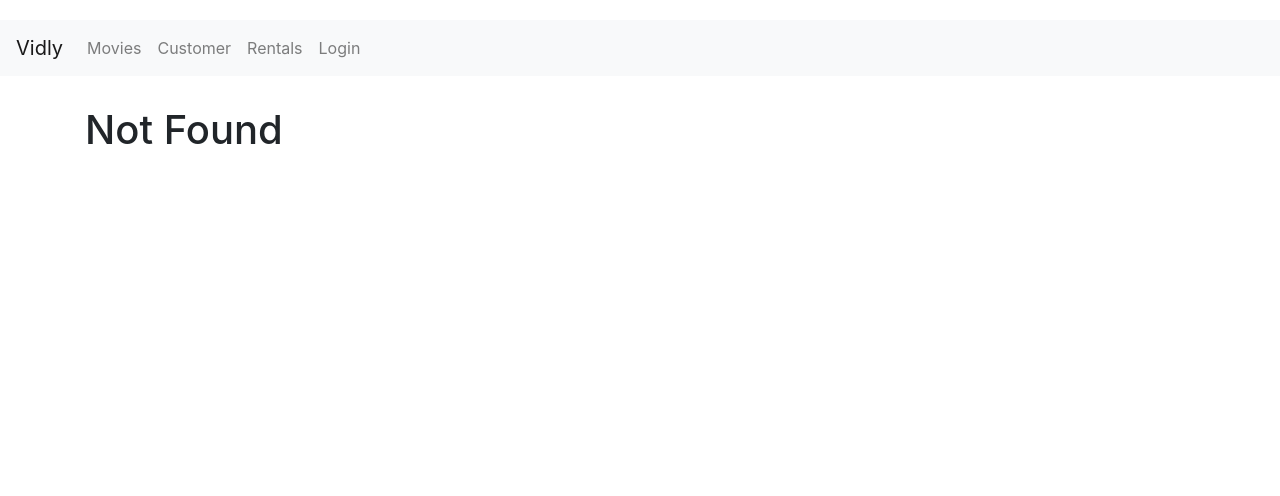
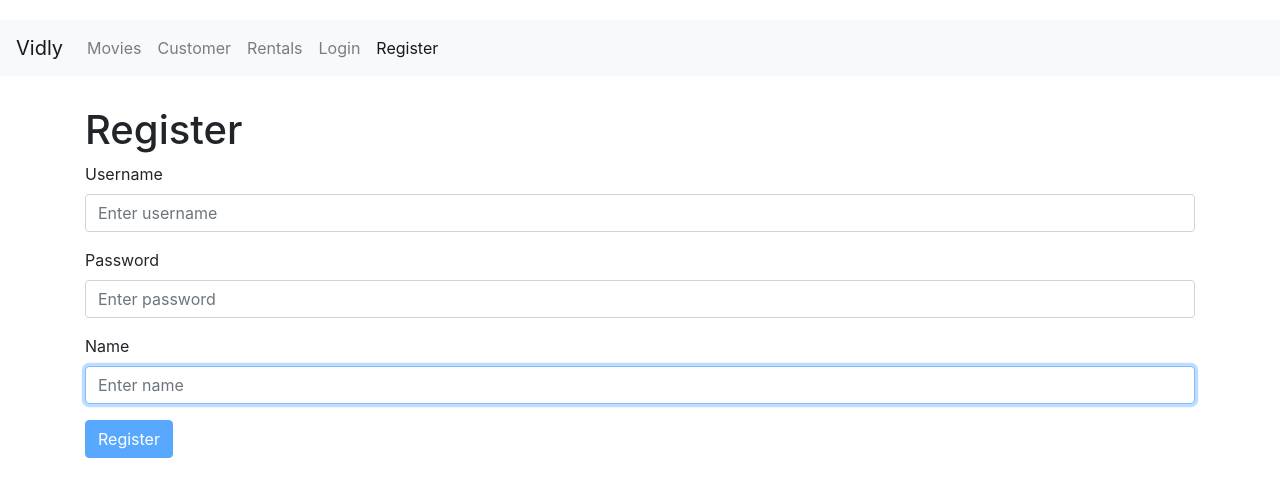
Before and after one commit to AhmedYehiaa/ReactJS-movies-list, a React (Create React App) app: page /register in a window 1280 px wide. Before the commit this address led to /not-found. Shown: the top 496 px of the page. Built offline with nearby package versions, Linux system fonts and the light colour scheme.

Commit message:
add Register form

```diff
--- a/src/App.js
+++ b/src/App.js
@@ -7,6 +7,8 @@
 import Customers from './components/customer';
 import NavBar from './components/navBar';
 import LoginForm from './components/loginForm';
+import RegisterForm from './components/registerForm';
+
 class App extends Component {
   render() {
     return (
@@ -15,6 +17,7 @@
         <main role="main" className="container">
           <Switch>
             <Route path="/login" component={LoginForm}></Route>
+            <Route path="/register" component={RegisterForm}></Route>
             <Route path="/movies/:id" component={MovieForm}></Route>
             <Route path="/movies" component={Movies}></Route>
             <Route path="/customers" component={Customers}></Route>
--- /dev/null
+++ b/src/components/common/form.jsx
@@ -0,0 +1,75 @@
+import React, { Component } from 'react';
+import Joi from "joi-browser";
+import Input from "./input";
+
+class Form extends Component {
+  state = {
+    data: {},
+    errors: {}
+  }
+  validate = () => {
+    const options = { abortEarly: false };
+    const { error } = Joi.validate(this.state.data, this.schema, options);
+    if (!error) return null;
+    const errors = {};
+    for (const item of error.details) {
+      errors[item.path[0]] = item.message;
+    }
+    return errors;
+  };
+
+  validateProperty = ({ name, value }) => {
+    const obj = { [name]: value };
+    const schema = { [name]: this.schema[name] };
+    const { error } = Joi.validate(obj, schema);
+    return error ? error.details[0].message : null;
+  };
+
+  handleSubmit = e => {
+    e.preventDefault();
+    const errors = this.validate();
+    console.log(errors);
+    this.setState({ errors: errors || {} });
+    if (errors) return;
+    this.doSubmit();
+  };
+
+  handleChange = ({ currentTarget: input }) => {
+    const errors = { ...this.state.errors };
+    const errorMessage = this.validateProperty(input);
+    if (errorMessage) errors[input.name] = errorMessage;
+    else delete errors[input.name];
+
+    const data = { ...this.state.data };
+    data[input.name] = input.value;
+
+    this.setState({ data, errors });
+  };
+
+  renderButton(label) {
+    return (
+      <button
+        disabled={this.validate()}
+        className="btn btn-primary"
+      >
+        {label}
+      </button>
+    );
+  }
+
+  renderInput(name, label, type = 'text') {
+    const { data, errors } = this.state;
+    return (
+      <Input
+        type={type}
+        name={name}
+        value={data[name]}
+        label={label}
+        onChange={this.handleChange}
+        error={errors[name]}
+      />
+    );
+  }
+}
+
+export default Form;
--- a/src/components/common/input.jsx
+++ b/src/components/common/input.jsx
@@ -1,18 +1,17 @@
 import React from 'react';
 
-const Input = ({ name, label, value, error, onChange }) => {
+const Input = ({ name, label, error, ...rest }) => {
 
   return (
     <div className="form-group">
       <label htmlFor={name}>{label}</label>
       <input
-        value={value}
+        {...rest}
         className="form-control"
         autoFocus
         id={name}
         name={name}
         placeholder={`Enter ${name}`}
-        onChange={onChange}
       />
       {error && <div className="alert alert-danger">{error} </div>}
     </div>
--- a/src/components/loginForm.jsx
+++ b/src/components/loginForm.jsx
@@ -1,11 +1,10 @@
-import React, { Component } from 'react';
+import React from 'react';
 import Joi from "joi-browser";
-import Input from "./common/input";
+import Form from "./common/form";
 
-class LoginForm extends Component {
-
+class LoginForm extends Form {
   state = {
-    account: {
+    data: {
       username: '',
       password: ''
     },
@@ -17,68 +16,19 @@
     password: Joi.string().required().label('Password'),
   }
 
-  validate = () => {
-    const options = { abortEarly: false };
-    const { error } = Joi.validate(this.state.account, this.schema, options);
-    if (!error) return null;
-    const errors = {};
-    for (const item of error.details) {
-      errors[item.path[0]] = item.message;
-    }
-    return errors;
-  };
-
-  handleSubmit = e => {
-    e.preventDefault();
-    const errors = this.validate();
-    console.log(errors);
-    this.setState({ errors: errors || {} });
-    if (errors) return;
-
+  doSubmit = () => {
     // call the server ..
-    console.log('Submitted !', this.state.account);
-  };
-
-  validateProperty = ({ name, value }) => {
-    const obj = {[name]: value};
-    const schema = {[name]: this.schema[name]};
-    const {error} = Joi.validate(obj, schema);
-    return error ? error.details[0].message : null;
-  };
-
-  handleChange = ({ currentTarget: input }) => {
-    const errors = { ...this.state.errors };
-    const errorMessage = this.validateProperty(input);
-    if (errorMessage) errors[input.name] = errorMessage;
-    else delete errors[input.name];
-
-    const account = { ...this.state.account };
-    account[input.name] = input.value;
-
-    this.setState({ account, errors });
+    console.log('Submitted !', this.state.data);
   };
 
   render() {
-    const { account, errors } = this.state;
     return (
       <div>
         <h1>Login</h1>
-        <form>
-          <Input
-            name="username"
-            value={account.username}
-            label="Username"
-            onChange={this.handleChange}
-            error={errors.username}
-          />
-          <Input
-            name="password"
-            value={account.password}
-            label="Password"
-            onChange={this.handleChange}
-            error={errors.password}
-          />
-          <button disabled={this.validate()} type="submit" className="btn btn-primary" onClick={this.handleSubmit}>Submit</button>
+        <form onSubmit={this.handleSubmit}>
+          {this.renderInput('username', 'Username')}
+          {this.renderInput('password', 'Password', 'password')}
+          {this.renderButton('Login')}
         </form>
       </div>
     );
--- a/src/components/navBar.jsx
+++ b/src/components/navBar.jsx
@@ -24,6 +24,9 @@
           <li className="nav-item">
             <NavLink className="nav-link" to="/login">Login</NavLink>
           </li>
+          <li className="nav-item">
+            <NavLink className="nav-link" to="/register">Register</NavLink>
+          </li>
         </ul>
       </div>
     </nav>
--- /dev/null
+++ b/src/components/registerForm.jsx
@@ -0,0 +1,41 @@
+import React from 'react';
+import Joi from 'joi-browser';
+
+import Form from "./common/form";
+
+class RegisterForm extends Form {
+  state = {
+    data: {
+      username: '',
+      password: '',
+      name: ''
+    },
+    errors: {}
+  };
+
+  schema = {
+    username: Joi.string().email({ minDomainAtoms: 2 }).required().label('Username'),
+    password: Joi.string().min(5).required().label('Password'),
+    name: Joi.string().required().label('Name'),
+  }
+
+  doSubmit = () => {
+    // call the server ..
+    console.log('Submitted !', this.state.data);
+  };
+  render() {
+    return (
+      <div>
+        <h1>Register</h1>
+        <form onSubmit={this.handleSubmit}>
+          {this.renderInput('username', 'Username', 'email')}
+          {this.renderInput('password', 'Password', 'password')}
+          {this.renderInput('name', 'Name')}
+          {this.renderButton('Register')}
+        </form>
+      </div>
+    );
+  }
+}
+
+export default RegisterForm;
```
